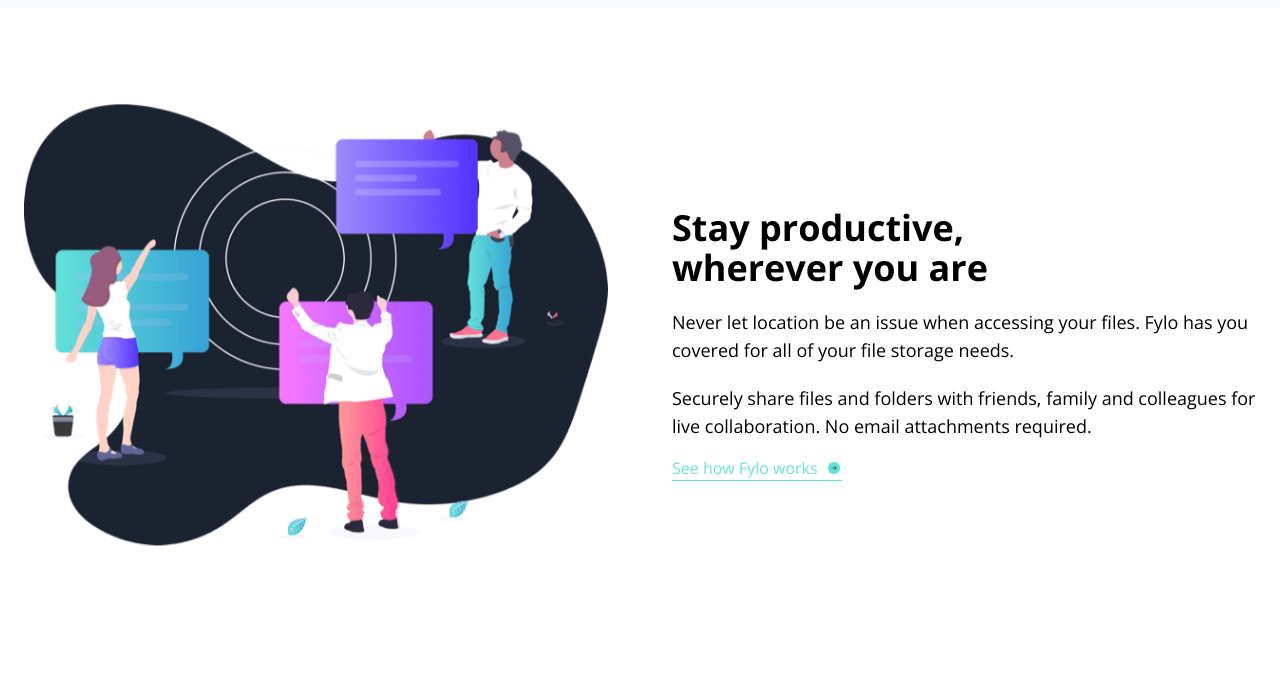
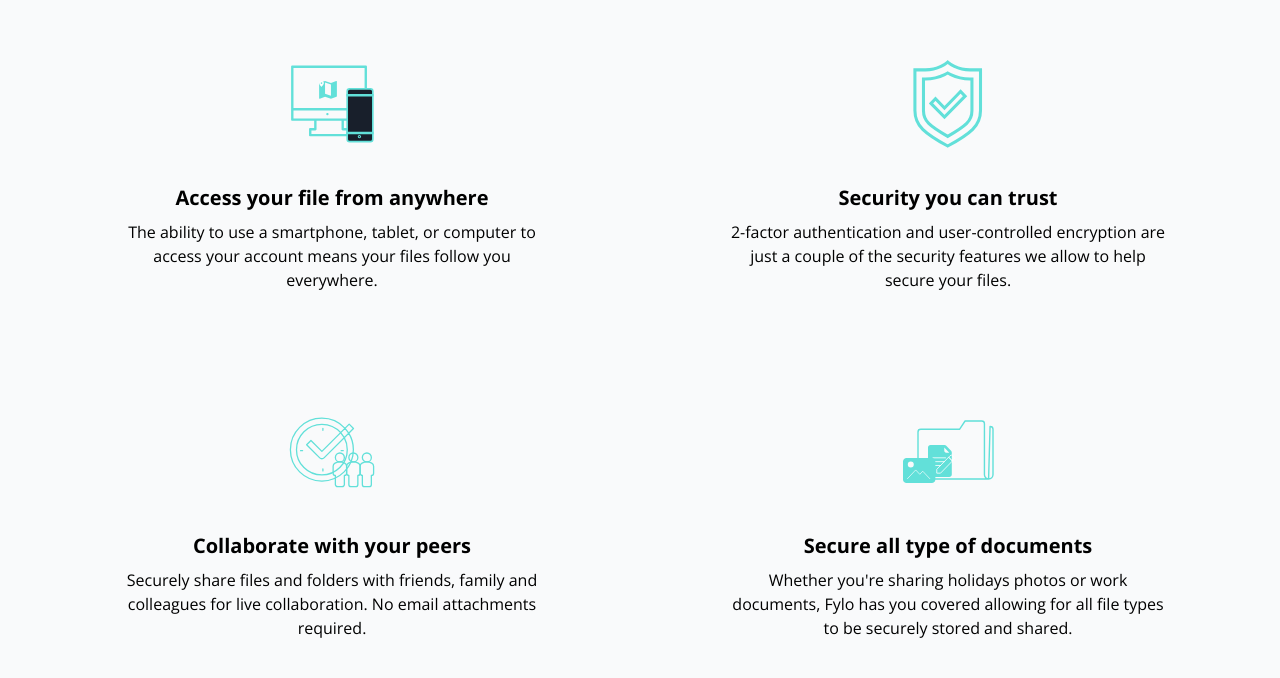
Before and after one commit to lucas-bresson/portfolio, a Next.js app: page /fylo in a window 1280 px wide. Shown: the part 1242-1920 px from the top of the page. Built offline with nearby package versions, Linux system fonts and the light colour scheme.

Commit message:
add missing FeaturesSection to fylo

```diff
--- a/src/app/fylo/page.tsx
+++ b/src/app/fylo/page.tsx
@@ -7,12 +7,14 @@ import ProductiveSection from './components/ProductiveSection';
 import TestimonialsSection from './components/TestimonialsSection';
 import EarlyAccessSection from './components/EarlyAccessSection';
 import Footer from './components/Footer';
+import FeaturesSection from './components/FeaturesSection';
 
 export default function Page() {
   return (
     <div className={`dark:bg-darkBlue dark:text-white ${openSans.className}`}>
       <Header />
       <HeroSection />
+      <FeaturesSection />
       <ProductiveSection />
       <TestimonialsSection />
       <EarlyAccessSection />
```
